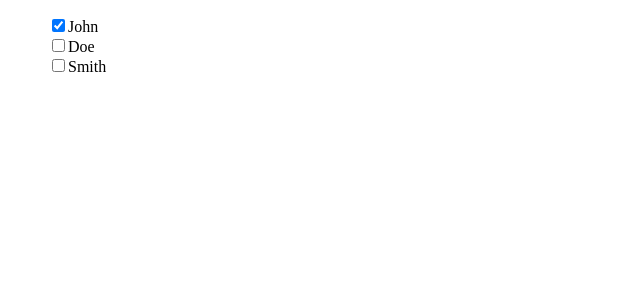
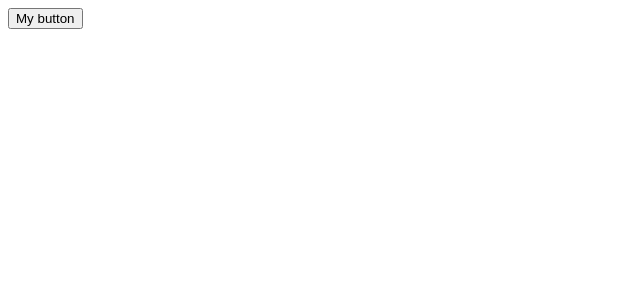
Before and after one commit to afonyaa/vue-challenges, a Vue app: page / in a window 1280 px wide. Shown: the top 300 px of the page, without its empty margins (0-640 px from the left). Built offline with nearby package versions, Linux system fonts and the light colour scheme.

Commit message:
render function

```diff
--- a/src/App.vue
+++ b/src/App.vue
@@ -1,54 +1,16 @@
 <script setup>
-import { ref } from 'vue';
-import { h } from 'vue';
+import { Mybutton } from './components/MyButton';
 
-
-const ListComponent = (props, context) => {
-  return h('ul',
-      props.list.map((el, idx) =>
-        h('div',
-          [
-            h('input', {
-              type: "checkbox",
-              checked: props.activeIndex === idx,
-              onChange: () => context.emit('toggle', idx)
-            }),
-            h('span', el.name)
-          ]
-        )
-      )
-  )
-}
-
-ListComponent.props = {
-  list: {
-    type: Array
-  },
-  activeIndex: {
-    type: Number
-  }
-}
-
-const list = [
-  { name: "John" },
-  { name: "Doe" },
-  { name: "Smith" }
-]
-
-const activeIndex = ref(0)
-
-const toggle = (idx) => {
-  activeIndex.value = idx
+const onClick = () => {
+  console.log('clicked')
 }
 
 </script>
 
 <template>
-   <ListComponent
-    :list="list"
-    :active-index="activeIndex"
-    @toggle="toggle"
-  />
+  <Mybutton :disabled="false" @custom-click="onClick">
+    My button
+  </Mybutton>
 </template>
 
 <style scoped>
--- /dev/null
+++ b/src/components/MyButton.js
@@ -0,0 +1,9 @@
+import {h} from 'vue'
+
+export const Mybutton = (props, context) => {
+    return h('button',
+        {
+            ...context.attrs, onClick: () => context.emit('custom-click')
+        }, context.slots
+    )
+}
```
